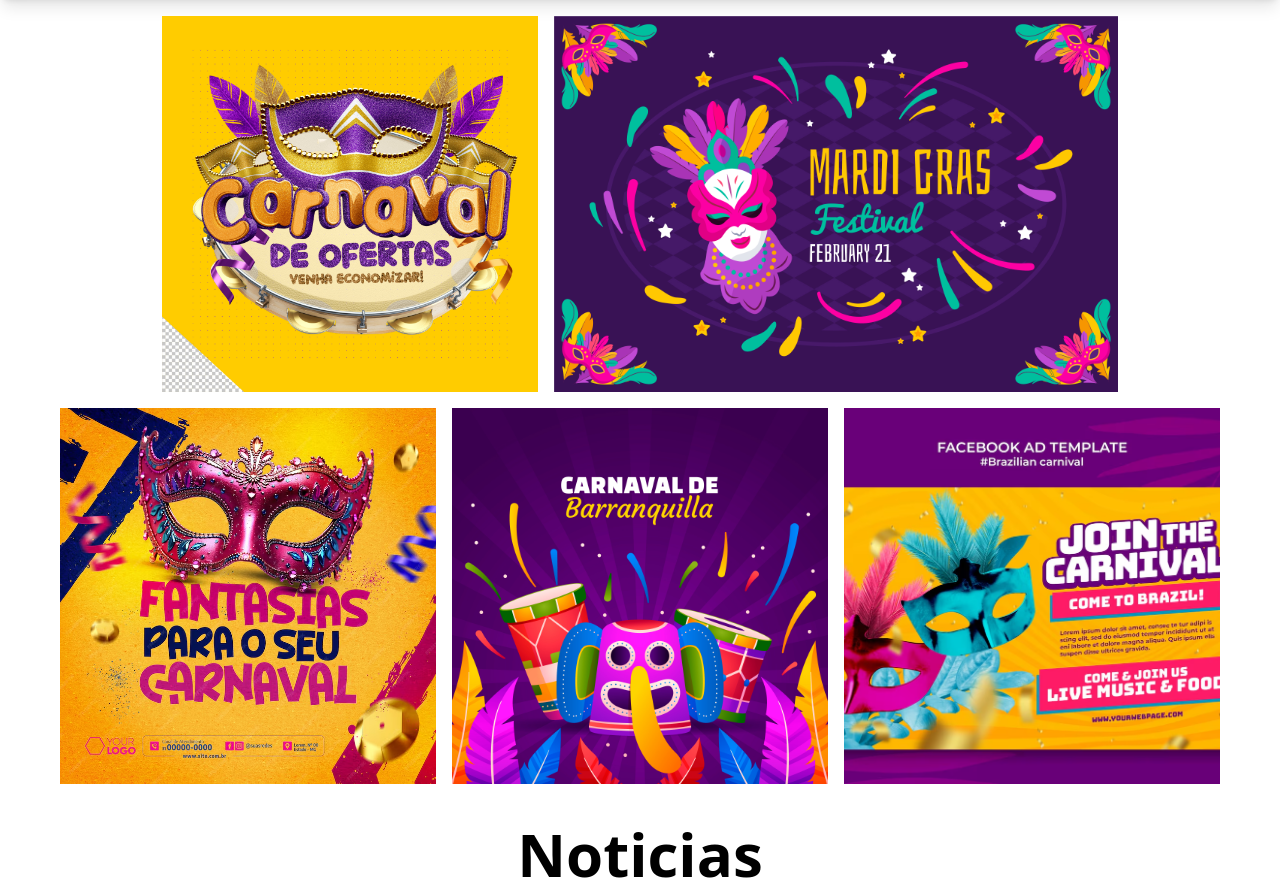
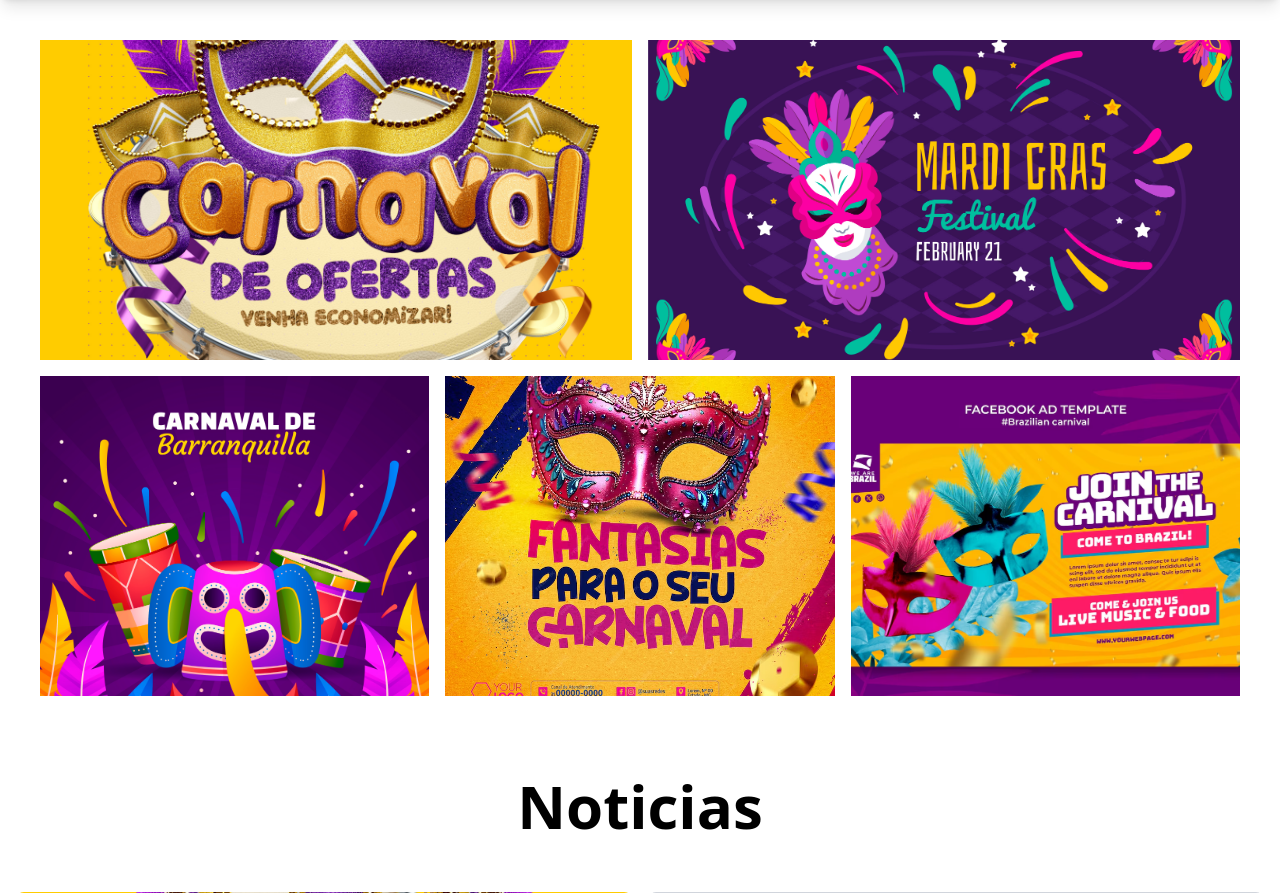
Before and after one commit to DinoCodeAdvisor/web-II-zavalagomez, a Django app: page / in a window 1280 px wide. Shown: the part 60-953 px from the top of the page. Run offline with Django 5.2, Linux system fonts and the light colour scheme; data comes from the database, SQL or seed files in the repository.

Commit message:
Fixed Homepage Layout to match description

```diff
--- a/templates/homepage.html
+++ b/templates/homepage.html
@@ -2,17 +2,20 @@
 
 {% block content %}
 
-    <div class="flex w-fgap-4 justify-center content-center gap-4 mt-4">
-        {% load static %}
-        <img src="{% static '/photos/Carnaval-4.jpg' %}" alt="Carnaval-4" class="w-auto h-94 object-cover"/>
-        <img src="{% static '/photos/Carnaval-5.jpg' %}" alt="Carnaval-5" class="w-auto h-94 object-cover"/>
-    </div>
+{% load static %}
+    <div class="grid gap-4  p-10">
+        <!-- First Row (2 images) -->
+        <div class="grid grid-cols-2 gap-4">
+            <img src="{% static '/photos/Carnaval-4.jpg' %}" alt="Carnival Image 1" class="h-64 md:h-80 w-full object-cover">
+            <img src="{% static '/photos/Carnaval-5.jpg' %}" alt="Carnival Image 2" class="h-64 md:h-80 w-full object-cover">
+        </div>
 
-    <div class="flex gap-4 justify-center content-center mt-4">
-        {% load static %}
-        <img src="{% static '/photos/Carnaval-1.avif' %}" alt="Carnaval-1" class="w-94 h-auto object-cover"/>
-        <img src="{% static '/photos/Carnaval-2.jpg' %}" alt="Carnaval-2" class="w-94 h-auto object-cover"/>
-        <img src="{% static '/photos/Carnaval-3.avif' %}" alt="Carnaval-3" class="w-94 h-auto object-cover"/>
+        <!-- Second Row (3 images) -->
+        <div class="grid grid-cols-3 gap-4">
+            <img src="{% static '/photos/Carnaval-2.jpg' %}" alt="Carnival Image 3" class="h-64 md:h-80 w-full object-cover">
+            <img src="{% static '/photos/Carnaval-1.avif' %}" alt="Carnival Image 4" class="h-64 md:h-80 w-full object-cover">
+            <img src="{% static '/photos/Carnaval-3.avif' %}" alt="Carnival Image 5" class="h-64 md:h-80 w-full object-cover">
+        </div>
     </div>
 
     <h2 class="text-6xl font-bold w-full text-center mt-10">Noticias</h2>
```
